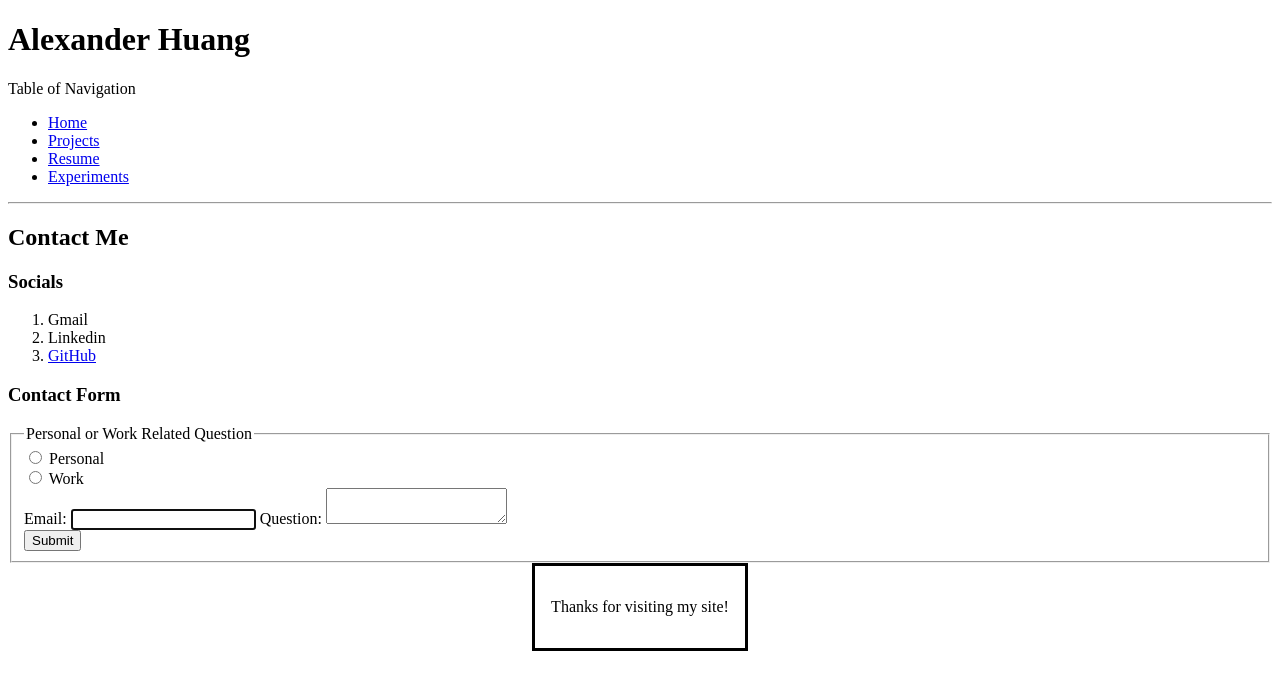
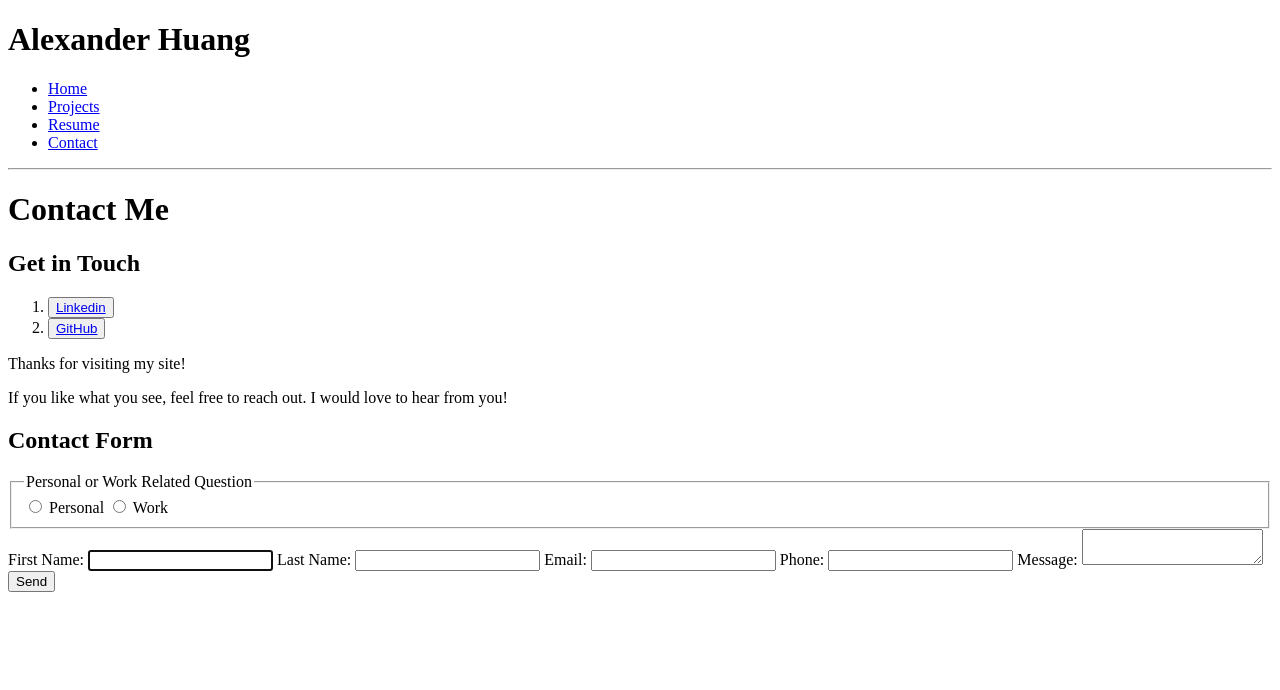
Before and after one commit to Areco892/cse134B-hw5, a plain HTML site: page contact.html in a window 1280 px wide. Drawn offline with Linux system fonts and the light colour scheme.

Commit message:
Modified the html body of the projects, resume, and contact file.

```diff
--- a/contact.html
+++ b/contact.html
@@ -7,69 +7,63 @@
 </head>
 
 <body>
+
     <header>
         <h1>Alexander Huang</h1>
-        <p>Table of Navigation</p>
         <nav>
             <ul>
                 <li><a href="index.html">Home</a></li>
                 <li><a href="projects.html">Projects</a></li>
                 <li><a href="resume.html">Resume</a></li>
-                <li><a href="experiments.html">Experiments</a></li>
+                <li><a href="contact.html">Contact</a></li>
             </ul>
         </nav>
     </header>
-
     <hr>
 
     <main>
-        <h2>Contact Me</h2>
-        <h3>Socials</h3>
+        <h1>Contact Me</h1>
 
-        <ol>
-            <li>Gmail</li>
-            <li>Linkedin</li>
-            <li><a href="https://github.com/Areco892">GitHub</a></li>
-        </ol>
+        <contact>
 
-        <h3>Contact Form</h3>
-        <form>
-            <fieldset>
+            <section class="socials">
+                <h2>Get in Touch</h2>
+                <ol>
+                    <li><button><a href="https://www.linkedin.com/">Linkedin</a></button></li>
+                    <li><button><a href="https://github.com/Areco892">GitHub</a></button></li>
+                </ol>
+                <p>Thanks for visiting my site!</p>
+                <p>If you like what you see, feel free to reach out. I would love to hear from you! </p>
+            </section>
 
-                <legend>Personal or Work Related Question</legend>
+            <form action="/contact" method="post">
+                <h2>Contact Form</h2>
+                <fieldset>
 
-                <input type="radio" name="question-type" value="personal">
-                <label id="personal">Personal</label><br>
+                    <legend>Personal or Work Related Question</legend>
+                    <label id="personal"><input type="radio" name="question-type" value="personal"> Personal</label>
+                    <label id="work"><input type="radio" name="question-type" value="work"> Work</label><br>
 
-                <input type="radio" name="question-type" value="work">
-                <label id="work">Work</label><br>
+                </fieldset>
 
-                <label for="email">Email: </label>
-                <input type="email" id="email" required autofocus>
 
-                <label for="question">Question: </label>
-                <textarea id="question"></textarea>
-                <br>
-                <button>Submit</button>
-            </fieldset>
-            <dialog open>
-                <p>Thanks for visiting my site!</p>
-            </dialog>
-            <hello-world></hello-world>
+                <user-info>
+                    <label for="first-name">First Name: <input type="text" id="first-name" required autofocus></label>
+                    <label for="last-name">Last Name: <input type="text" id="last-name" required autofocus></label>
+                    <label for="email">Email: <input type="email" id="email" required autofocus></label>
+                    <label for="phone">Phone: <input type="tel" id="phone" required autofocus></label>
+                </user-info>
 
-        </form>
+                <message>
+                    <label for="message">Message: </label>
+                    <textarea id="message" requried></textarea>
+                </message>
+
+                <button>Send</button>
+            </form>
+        </contact>
+
     </main>
-
-    <!--Script for Hello World tag-->
-    <script>
-        class HelloWorldElement extends HTMLElement {
-            connectedCallback() {
-                console.log("Hello world!");
-            }
-        }
-
-        customElements.define('hello-world', HelloWorldElement);
-    </script>
 </body>
 
 </html>
```
Also changed, not shown: projects.html (+46 -7 lines), resume.html (+16 -13 lines).
